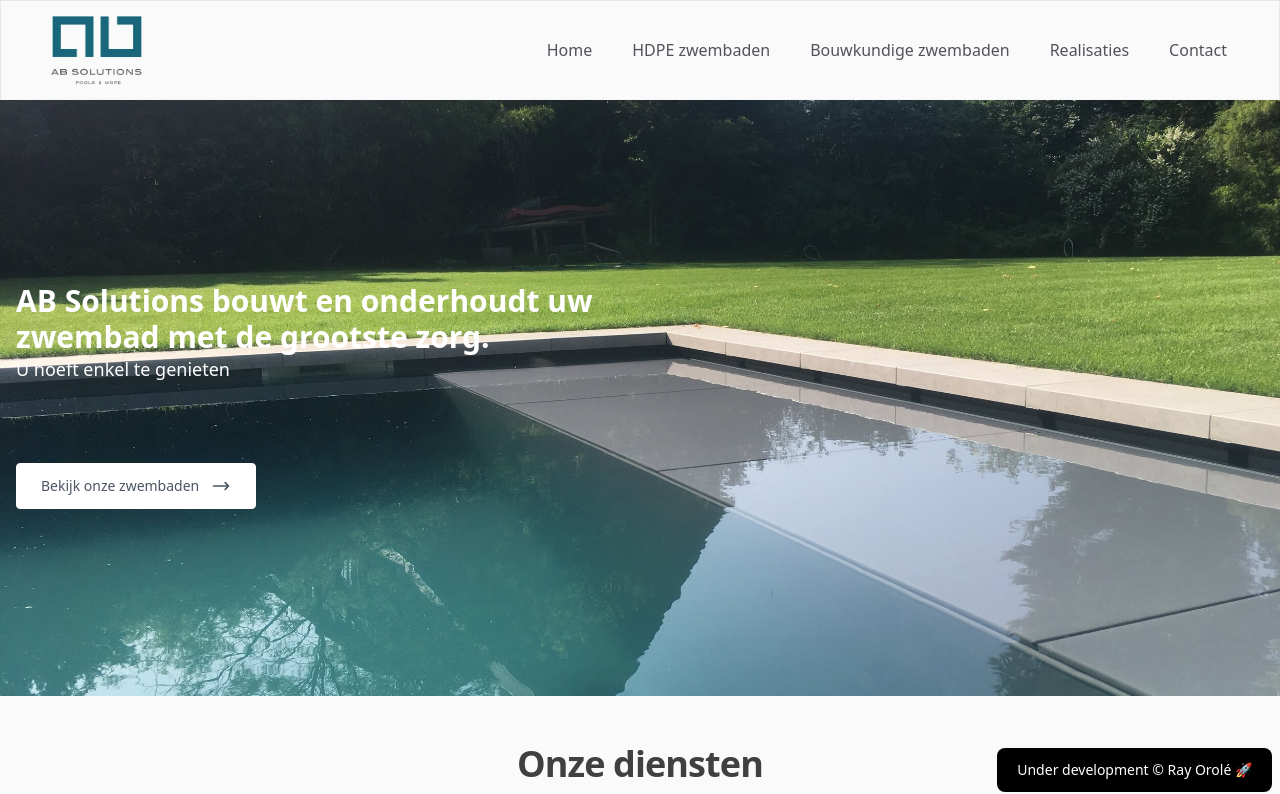
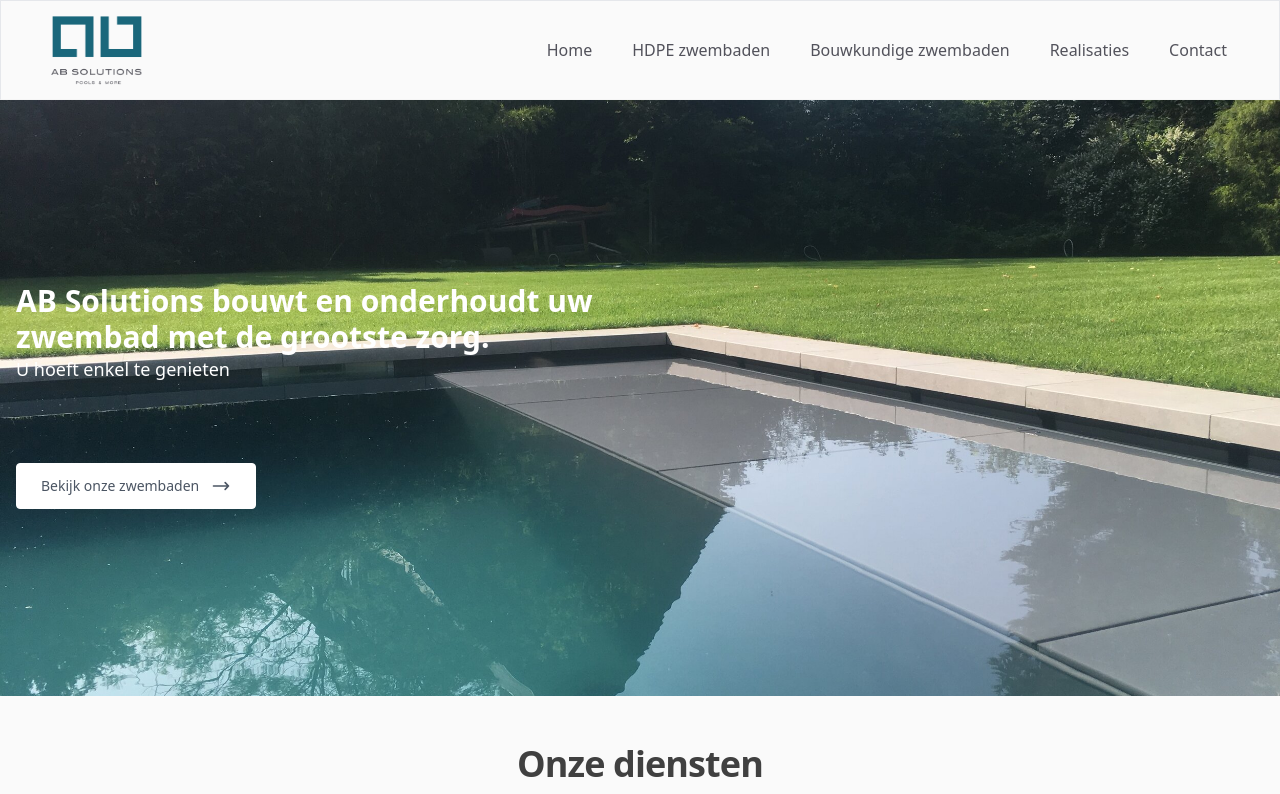
Before and after one commit to rayorole/absolutions-nextjs, a Next.js app: page / in a window 1280 px wide. Shown: the top 794 px of the page. Built offline with nearby package versions, Linux system fonts and the light colour scheme.

Commit message:
Rm banner

```diff
--- a/pages/index.jsx
+++ b/pages/index.jsx
@@ -18,12 +18,6 @@ function Home() {
 
   return (
     <div className="overflow-x-hidden">
-      <aside className="fixed z-50 flex items-center justify-center px-5 py-3 text-white bg-black rounded-lg bottom-2 right-2">
-        <p className="text-sm font-medium hover:opacity-75">
-          Under development &copy; Ray Orolé 🚀
-        </p>
-      </aside>
-
       <Header />
       <Head>
         <title>AB Solutions zwembaden</title>
```
